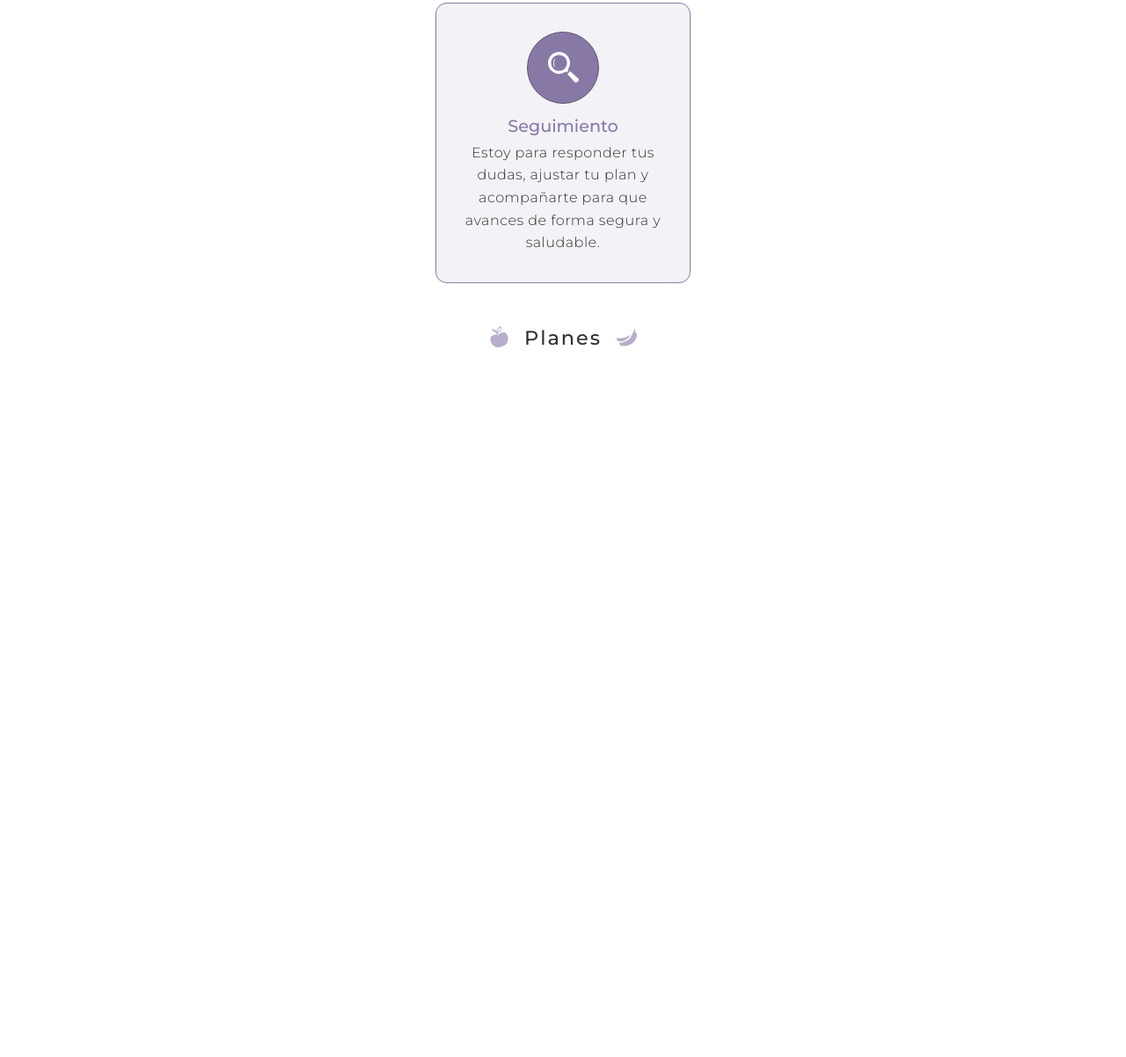
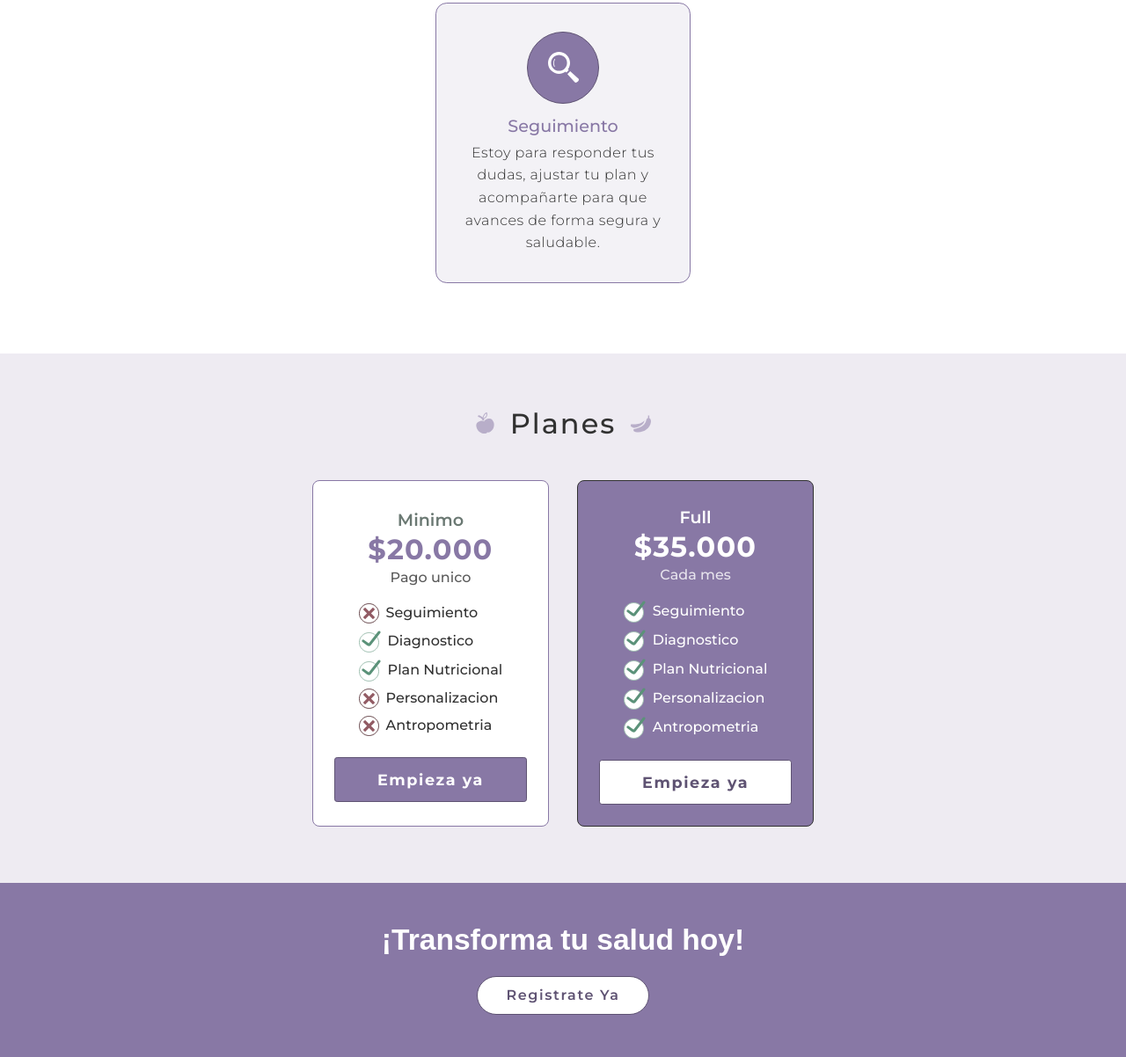
Before and after one commit to JooseMM/nutripia-lading-page, a plain HTML site: page index.html in a window 1280 px wide. Shown: the part 1510-2712 px from the top of the page at 88% size. Before the commit the page ends 1956 px from the top, so only its background shows below. Drawn offline with Linux system fonts and the light colour scheme; a web font is replaced by a local one.

Commit message:
feat(home): add pricing and cta section

```diff
--- a/assets/styles/benefit.css
+++ b/assets/styles/benefit.css
@@ -1,5 +1,6 @@
 .benefit {
-  padding: 3rem 10dvw;
+  padding-inline: 10dvw;
+  padding-block: 3rem 5rem;
 }
 
 .benefit__title {
--- /dev/null
+++ b/assets/styles/cta.css
@@ -0,0 +1,19 @@
+.cta {
+  display: flex;
+  flex-direction: column;
+  justify-content: center;
+  align-items: center;
+  background-color: #8878a5;
+  color: white;
+  padding-block: 3rem;
+  gap: 1.5rem;
+}
+
+.cta h2 {
+  font-size: clamp(1.7rem, 2vw + 1vh, 2.5rem);
+  font-weight: 900;
+}
+
+.cta .button {
+  padding-inline: 2rem;
+}
--- a/assets/styles/fonts.css
+++ b/assets/styles/fonts.css
@@ -13,13 +13,6 @@
 
 @font-face {
   font-family: "Montserrat";
-  src: url("../fonts/Montserrat-ExtraBold.ttf");
-  font-weight: 900;
-  font-style: normal;
-}
-
-@font-face {
-  font-family: "Montserrat";
   src: url("../fonts/Montserrat-Medium.ttf");
   font-weight: 600;
   font-style: normal;
@@ -27,7 +20,21 @@
 
 @font-face {
   font-family: "Montserrat";
-  src: url("../fonts/Montserrat-Bold.ttf");
+  src: url("../fonts/Montserrat-SemiBold.ttf");
   font-weight: 700;
   font-style: normal;
 }
+
+@font-face {
+  font-family: "Montserrat";
+  src: url("../fonts/Montserrat-Bold.ttf");
+  font-weight: 800;
+  font-style: normal;
+}
+
+@font-face {
+  font-family: "Montserrat";
+  src: url("../fonts/Montserrat-ExtraBold.ttf");
+  font-weight: 900;
+  font-style: normal;
+}
--- /dev/null
+++ b/assets/styles/pricing.css
@@ -0,0 +1,106 @@
+.pricing {
+  display: flex;
+  flex-direction: column;
+  padding-block: 3rem;
+  justify-content: center;
+  align-items: center;
+  background-color: #eeebf2;
+}
+
+.pricing__list {
+  display: flex;
+  flex-direction: column;
+  gap: 2rem;
+}
+
+.pricing__title {
+  margin-bottom: 2rem;
+}
+
+.pricing__box {
+  display: flex;
+  background-color: white;
+  flex-direction: column;
+  justify-content: center;
+  align-items: center;
+  font-weight: 600;
+  border-radius: 0.5rem;
+  border: 1px solid #8878a5;
+  padding: 2rem 1.5rem 1.5rem 1.5rem;
+}
+
+.pricing__box__title {
+  font-size: 1.2rem;
+  font-weight: 700;
+  margin-bottom: 0.5rem;
+  color: #6b7973;
+}
+
+.pricing__box h4 {
+  margin-bottom: 0.5rem;
+  font-size: 2rem;
+  font-weight: 800;
+  color: #8878a5;
+  letter-spacing: 1.2px;
+}
+
+.pricing__box__sub_title {
+  margin-bottom: 1.3rem;
+  opacity: 0.8;
+}
+
+.pricing__box ul {
+  display: flex;
+  flex-direction: column;
+  justify-content: center;
+  align-items: start;
+  margin-bottom: 1.5rem;
+  gap: 0.5rem;
+}
+
+.pricing__box li {
+  display: flex;
+  justify-content: center;
+  align-items: center;
+  gap: 0.5rem;
+}
+
+.button--pricing {
+  border-radius: 0.2rem;
+  padding: 1rem 3rem;
+  font-size: 1.1rem;
+  font-weight: 800;
+}
+.pricing__box--full {
+  background-color: #8878a5;
+  color: white;
+  border: 1px solid #313131;
+}
+
+.pricing__box .button {
+  border-radius: 0.2rem;
+  padding: 1rem 3rem;
+  font-size: 1.1rem;
+  font-weight: 800;
+}
+
+.pricing__box--full .pricing__box__title,
+.pricing__box--full h4 {
+  color: white;
+}
+
+@media (min-width: 65rem) {
+  .pricing {
+    padding-block: 4rem;
+  }
+  .pricing__list {
+    flex-direction: row;
+    flex-wrap: wrap;
+    gap: 2rem;
+  }
+
+  .pricing__title {
+    font-size: 2rem;
+    margin-bottom: 3rem;
+  }
+}
--- a/assets/styles/shared.css
+++ b/assets/styles/shared.css
@@ -1,19 +1,32 @@
 /* Button */
-.button--primary {
+.button {
   display: block;
-  background-color: #8878a5;
   border-radius: 10rem;
-  border: 1px solid #5f5373;
   padding: 0.8rem 1.8rem;
   letter-spacing: 0.1rem;
   font-size: 1rem;
   font-weight: 700;
-  color: white;
   transition: 150ms ease-in;
 }
 
-.button--primary:hover {
+.button--primary {
+  background-color: #8878a5;
+  border: 1px solid #5f5373;
+  color: white;
+}
+
+.button--secundary {
+  background-color: white;
+  border: 1px solid #5f5373;
+  color: #5f5373;
+}
+
+.button:hover {
   opacity: 0.5;
+}
+
+.border-bottom {
+  border-bottom: 1px solid #dae2df;
 }
 
 .title {
@@ -33,7 +46,3 @@
 .title h2 {
   margin-inline: 1rem;
 }
-
-.border-bottom {
-  border-bottom: 1px solid #dae2df;
-}
--- a/index.html
+++ b/index.html
@@ -12,6 +12,8 @@
     <link rel="stylesheet" href="assets/styles/hero.css" />
     <link rel="stylesheet" href="assets/styles/about.css" />
     <link rel="stylesheet" href="assets/styles/benefit.css" />
+    <link rel="stylesheet" href="assets/styles/pricing.css" />
+    <link rel="stylesheet" href="assets/styles/cta.css" />
   </head>
   <body>
     <header class="navbar">
@@ -29,7 +31,9 @@
         <ul class="navbar__navigation__auth">
           <li><a href="login.html">Iniciar Sesion</a></li>
           <li>
-            <a href="register.html" class="button--primary">Registrarse</a>
+            <a href="register.html" class="button button--primary"
+              >Registrarse</a
+            >
           </li>
         </ul>
       </div>
@@ -49,7 +53,7 @@
             Optimiza tu bienestar con mi guía nutricional. Regístrate y agenda
             tu consulta para iniciar tu camino hacia una vida más saludable.
           </p>
-          <a href="/" class="button--primary">Reserva tu Cita</a>
+          <a href="/" class="button button--primary">Reserva tu Cita</a>
         </div>
       </section>
       <!-- About me -->
@@ -130,14 +134,80 @@
           </li>
         </ul>
       </section>
-      <section>
-        <div class="title benefit__title">
+      <!-- Pricing Section -->
+      <section class="pricing">
+        <div class="title pricing__title">
           <img src="assets/icons/apple-icon.svg" />
           <h2>Planes</h2>
           <img src="assets/icons/banana-icon.svg" />
         </div>
+        <ul class="pricing__list">
+          <!-- Pricing Minimun -->
+          <li class="pricing__box">
+            <span class="pricing__box__title">Minimo</span>
+            <h4>$20.000</h4>
+            <span class="pricing__box__sub_title">Pago unico</span>
+            <ul>
+              <li>
+                <img src="assets/icons/feature-out.svg" />
+                <span>Seguimiento</span>
+              </li>
+              <li>
+                <img src="assets/icons/feature-in.svg" />
+                <span>Diagnostico</span>
+              </li>
+              <li>
+                <img src="assets/icons/feature-in.svg" />
+                <span>Plan Nutricional</span>
+              </li>
+              <li>
+                <img src="assets/icons/feature-out.svg" />
+                <span>Personalizacion</span>
+              </li>
+              <li>
+                <img src="assets/icons/feature-out.svg" />
+                <span>Antropometria</span>
+              </li>
+            </ul>
+            <a class="button button--primary" href="">Empieza ya</a>
+          </li>
+          <!-- Pricing Full -->
+          <li class="pricing__box pricing__box--full">
+            <span class="pricing__box__title">Full</span>
+            <h4>$35.000</h4>
+            <span class="pricing__box__sub_title">Cada mes</span>
+            <ul>
+              <li>
+                <img src="assets/icons/feature-in.svg" />
+                <span>Seguimiento</span>
+              </li>
+              <li>
+                <img src="assets/icons/feature-in.svg" />
+                <span>Diagnostico</span>
+              </li>
+              <li>
+                <img src="assets/icons/feature-in.svg" />
+                <span>Plan Nutricional</span>
+              </li>
+              <li>
+                <img src="assets/icons/feature-in.svg" />
+                <span>Personalizacion</span>
+              </li>
+              <li>
+                <img src="assets/icons/feature-in.svg" />
+                <span>Antropometria</span>
+              </li>
+            </ul>
+            <a class="button button--secundary" href="">Empieza ya</a>
+          </li>
+        </ul>
+      </section>
+      <section class="cta">
+        <h2>¡Transforma tu salud hoy!</h2>
+        <a class="button button--secundary">Registrate Ya</a>
       </section>
     </main>
+    <footer></footer>
     <script src="assets/script.js"></script>
   </body>
 </html>
```
Also changed, not shown: assets/fonts/Montserrat-SemiBold.ttf (renamed from assets/temp/Montserrat-SemiBold.ttf), assets/icons/feature-in.svg (added), assets/icons/feature-out.svg (added).
